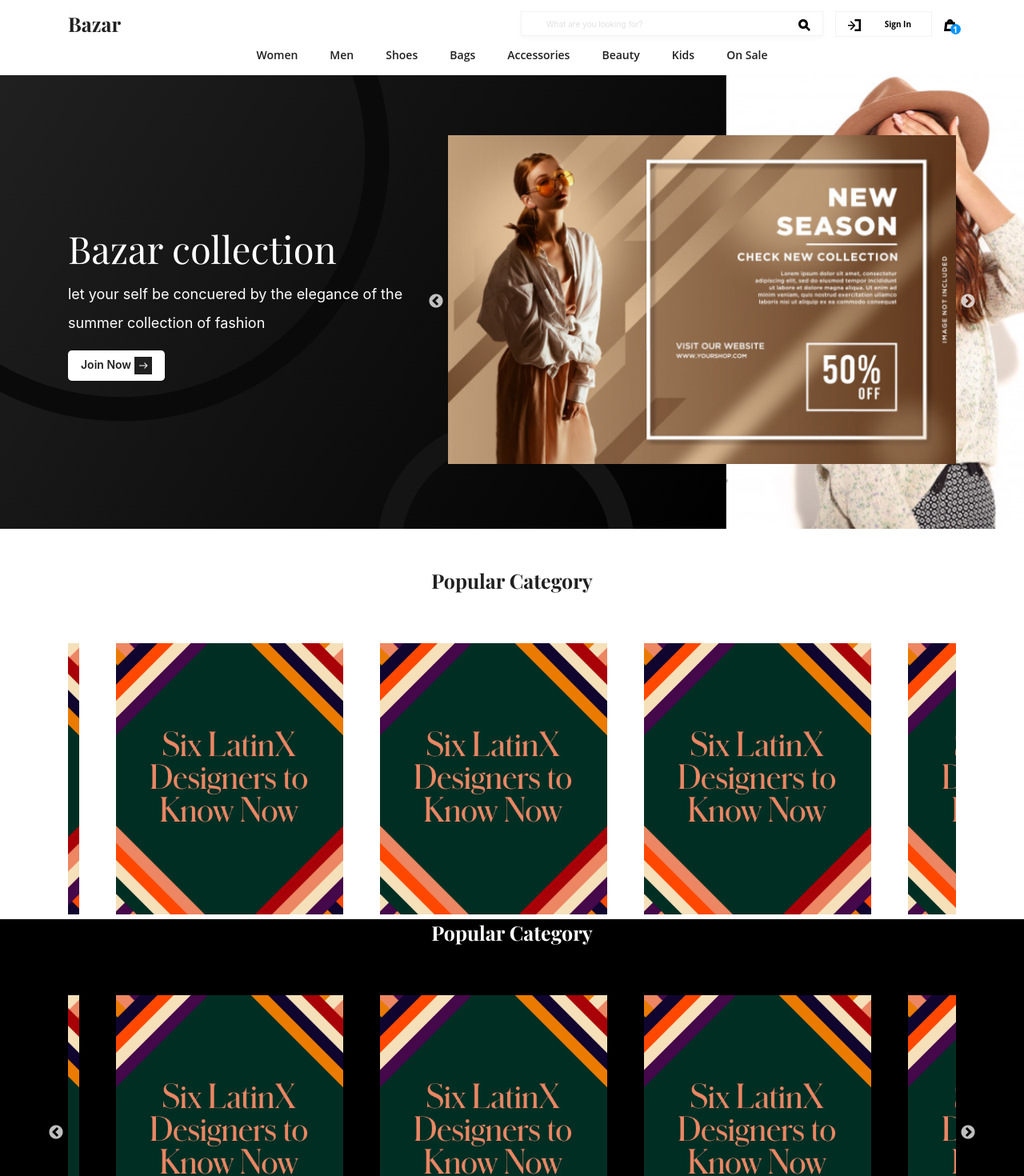
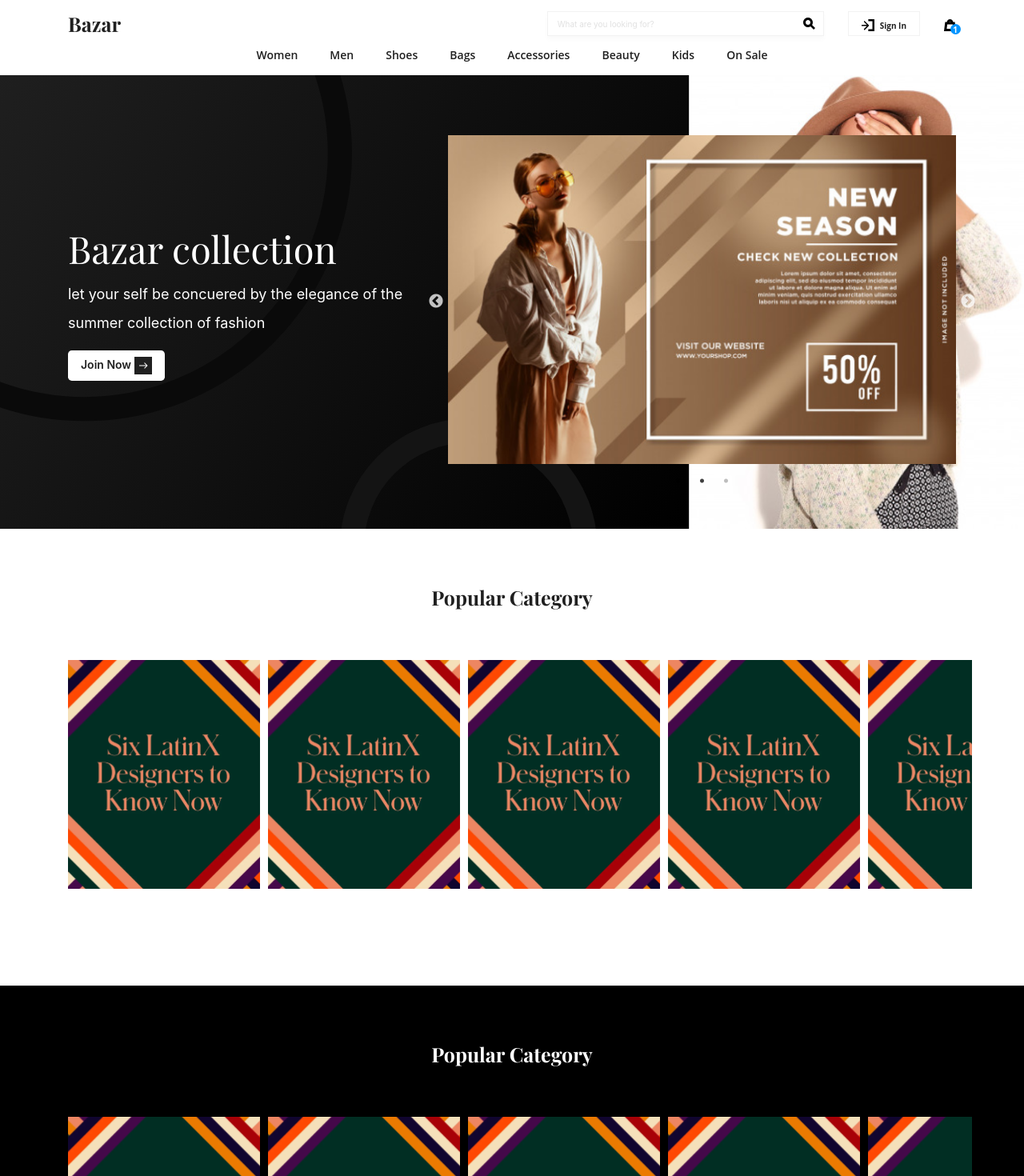
Before and after one commit to falihnaufal17/bazar-frontend, a React (Create React App) app: page / in a window 1280 px wide. Shown: the top 1470 px of the page at 80% size. Built offline with nearby package versions, Linux system fonts and the light colour scheme.

Commit message:
fix navbar and popular category section

```diff
--- a/src/App.scss
+++ b/src/App.scss
@@ -38,10 +38,10 @@
         box-shadow:none;
         font-size: 10px;
         line-height: 12px;
-        padding: 0;
-        padding-left: 26px;
-        margin-right: 150px;
         font-family: -apple-system, BlinkMacSystemFont, 'Segoe UI', Roboto, Oxygen, Ubuntu, Cantarell, 'Open Sans', 'Helvetica Neue', sans-serif;
+        @media screen and (min-width: 991px){
+            width: 319px;
+        }
     }
     .nav-box{
         background-color: #FFF;
@@ -63,7 +63,8 @@
         font-weight: bold;
         font-size: 10px;
         line-height: 14px;
-        color: #000;
+        margin-left: 7px;
+        // color: #000;
     }
     .row-p{
         margin: auto 0;
@@ -85,6 +86,22 @@
         top: 50%;
         left: 50%;
         position: absolute;
+    }
+
+    .btn-login{
+        background: $secondary;
+        border: 1px solid #F2F2F2;
+        padding: 4px 16px;
+        &:hover{
+            background-color: $primary;
+            color: $secondary !important;
+            transition: 500ms all;
+            svg{
+                path{
+                    fill: $secondary;
+                }
+            }
+        }
     }
 }
 
@@ -125,3 +142,79 @@ footer{
         background-color: #EAEAEA;
      }
 }
+
+.vertical-xs{
+    // @media screen and (max-width: 768px) {
+        display: block;
+        white-space: nowrap;
+        overflow: hidden;
+        overflow-x: auto;
+        margin: 0 -20px !important;
+        margin-top: -10px !important;
+        padding: 0 15px !important;
+        @media screen and (max-width: 768px) {
+            margin: 0 -15px !important;
+        }
+
+        > * {
+            padding: 0 5px !important;
+            display: inline-block;
+            float: none;
+            width: 250px;
+            padding-bottom: 10px !important;
+            padding-top: 10px !important;
+            max-width: inherit;
+            vertical-align: top;
+            white-space: normal;
+            margin-bottom: 42px;
+        }
+
+        &.scroll-white{
+            &::-webkit-scrollbar {
+                height: 6px;
+            }
+
+            /* Track */
+            &::-webkit-scrollbar-track {
+                background: #000;
+                border-bottom: 1px solid #FFF;
+            }
+
+            /* Handle */
+            &::-webkit-scrollbar-thumb {
+                background: #FFF;
+            }
+        }
+
+        &::-webkit-scrollbar {
+            height: 6px;
+        }
+
+        /* Track */
+        &::-webkit-scrollbar-track {
+            background: #FFF;
+            border-bottom: 2px solid #000;
+        }
+
+        /* Handle */
+        &::-webkit-scrollbar-thumb {
+            background: #000000;
+        }
+
+    // }
+}
+
+.valign {
+    display: table;
+    width: 100%;
+    height: 100%;
+
+    .inner {
+        vertical-align: middle;
+        display: table-cell;
+
+        &.bottom {
+        vertical-align: bottom;
+        }
+    }
+}
--- a/src/assets/styles/Home.scss
+++ b/src/assets/styles/Home.scss
@@ -1,8 +1,9 @@
 @import './variables';
 
-#section-jumbotron{
+#section-jumbotron{ // id = section-jumbotron
     position: relative;
     background-image: url('../images/bg-jumbotron.svg');
+    background-position: center;
     background-repeat: no-repeat;
     background-size: cover;
     padding: 75px 0;
@@ -46,6 +47,15 @@
     }
 }
 
+#section-popular-category{ // id=section-popular-category
+    .slick-slider{
+        @media screen and (max-width: 768px) {
+            .slick-arrow{
+                display: none !important;
+            }
+        }
+    }
+
     h2{
         font-weight: bold;
         font-size: 25px;
@@ -55,6 +65,10 @@ h2{
         margin-bottom: 62px;
     }
 
-.bg-dark{
+    &.bg-dark{
         background-color: #000 !important;
     }
+
+    padding-bottom: 69px;
+    padding-top: 69px;
+}
--- a/src/components/Navbar.js
+++ b/src/components/Navbar.js
@@ -12,27 +12,31 @@ const Navbar = (props) => {
                     <div className="col-auto col-lg order-2 order-md-2 order-lg-1">
                         <a className="navbar-brand" href="/">Bazar</a>
                     </div>
-                    <div className="col-auto order-5 order-md-3 order-lg-2">
-                        <div className="row row-p align-items-center nav-box">
-                            <div className="col col-lg-auto">
-                                <input className="form-control" type="text" placeholder="What are you looking for?" aria-label="Search" />
-                            </div>
-                            <div className="col-auto">
-                                <img src={SearchIcon} alt="search-icon" />
-                            </div>
+                    <div className="col col-md col-lg-auto order-5 order-md-3 order-lg-2">
+                        <div className="d-flex nav-box">
+                            <input className="form-control" type="text" placeholder="What are you looking for?" aria-label="Search" />
+                            <img src={SearchIcon} alt="search-icon" />
                         </div>
                     </div>
                     <div className="col-auto order-3 order-md-4 order-lg-3">
-                        <a href="#">
-                            <div className="row align-items-center nav-box shadow-none p3">
-                                <div className="col-auto">
-                                    <img src={SignInIcon} alt="signin-icon" />
-                                </div>
-                                <div className="col-auto">
-                                    <div className="login-text">Sign In</div>
-                                </div>
+                        <div className="valign">
+                            <div className="inner">
+                                <a href="#" className="btn-login">
+                                    {/* <div className="row align-items-center nav-box shadow-none p3">
+                                        <div className="col-auto"> */}
+                                        {/* </div>
+                                        <div className="col-auto"> */}
+                                        {/* </div>
+                                    </div> */}
+                                    {/* <img src={SignInIcon} alt="signin-icon" /> */}
+                                        <svg width="16" height="15" viewBox="0 0 16 15" fill="none" xmlns="http://www.w3.org/2000/svg">
+                                            <path fillRule="evenodd" clipRule="evenodd" d="M8.38098 15H13.5H16V12.5V2.5V0H13.5H8.38098V2.5H13.5V12.5H8.38098V15Z" fill="black"/>
+                                            <path d="M8.91128 8.38775C9.20417 8.09486 9.20417 7.61999 8.91128 7.32709L4.13831 2.55412C3.84542 2.26123 3.37054 2.26123 3.07765 2.55412C2.78476 2.84701 2.78476 3.32189 3.07765 3.61478L7.32029 7.85742L3.07765 12.1001C2.78476 12.393 2.78476 12.8678 3.07765 13.1607C3.37054 13.4536 3.84542 13.4536 4.13831 13.1607L8.91128 8.38775ZM0 8.60742H8.38095V7.10742H0V8.60742Z" fill="black"/>
+                                        </svg>
+                                        <span className="login-text">Sign In</span>
+                                </a>
                             </div>
-                        </a>
+                        </div>
                     </div>
                     <div className="col-auto order-4 order-md-5 order-lg-4">
                         <a href="#">
--- a/src/components/PopularCategory.js
+++ b/src/components/PopularCategory.js
@@ -9,31 +9,66 @@ const PopularCategory = (props) => {
         infinite: true,
         centerPadding: "60px",
         slidesToShow: 3,
-        speed: 500
+        speed: 500,
+        responsive: [
+            {
+                breakpoint: 600,
+                settings: {
+                  dots: false,
+                  infinite: true,
+                  speed: 500,
+                  slidesToShow: 3,
+                  slidesToScroll: 3,
+                  variableWidth: false,
+                  centerMode: false,
+                }
+            },
+            {
+                breakpoint: 480,
+                settings: {
+                    infinite: true,
+                    speed: 500,
+                    dots: false,
+                    slidesToShow: 2,
+                    // slidesToScroll: 3,
+                    variableWidth: false,
+                    // centerMode: false
+                }
+            }
+        ]
     };
 
     return(
         <div>
-            <Slider {...settings}>
-                <div>
-                    <img src={Gambar} alt="Gambar"/>
-                </div>
-                <div>
-                    <img src={Gambar} alt="Gambar"/>
-                </div>
-                <div>
-                    <img src={Gambar} alt="Gambar"/>
-                </div>
-                <div>
-                    <img src={Gambar} alt="Gambar"/>
-                </div>
-                <div>
-                    <img src={Gambar} alt="Gambar"/>
-                </div>
-                <div>
-                    <img src={Gambar} alt="Gambar"/>
-                </div>
-            </Slider>
+            <div className={"row vertical-xs " + props.className}>
+                <a>
+                    <img src={Gambar} alt="Gambar" className="d-block w-100"/>
+                </a>
+                <a>
+                    <img src={Gambar} alt="Gambar" className="d-block w-100"/>
+                </a>
+                <a>
+                    <img src={Gambar} alt="Gambar" className="d-block w-100"/>
+                </a>
+                <a>
+                    <img src={Gambar} alt="Gambar" className="d-block w-100"/>
+                </a>
+                <a>
+                    <img src={Gambar} alt="Gambar" className="d-block w-100"/>
+                </a>
+                <a>
+                    <img src={Gambar} alt="Gambar" className="d-block w-100"/>
+                </a>
+                <a>
+                    <img src={Gambar} alt="Gambar" className="d-block w-100"/>
+                </a>
+                <a>
+                    <img src={Gambar} alt="Gambar" className="d-block w-100"/>
+                </a>
+                <a>
+                    <img src={Gambar} alt="Gambar" className="d-block w-100"/>
+                </a>
+            </div>
         </div>
     )
 }
--- a/src/pages/Home.js
+++ b/src/pages/Home.js
@@ -26,7 +26,7 @@ const Home = (props) => {
     ]
     return(
         <div>
-            <section id="section-jumbotron" className="mb-5">
+            <section id="section-jumbotron">
                 <div className="container">
                         <div className="row align-items-center">
                             <div className="col col-md-6 col-lg-5 order-2 order-md-1">
@@ -52,14 +52,14 @@ const Home = (props) => {
                         </div>
                 </div>
             </section>
-            <section className="container">
+            <section className="container" id="section-popular-category">
                 <h2>Popular Category</h2>
                 <PopularCategory />
             </section>
-            <section className="bg-dark">
+            <section className="bg-dark" id="section-popular-category">
                 <div className="container">
                     <h2 className="text-white">Popular Category</h2>
-                    <PopularCategory />
+                    <PopularCategory className="scroll-white" />
                 </div>
             </section>
         </div>
```
Also changed, not shown: 1 other file (tests, documents, lock files or other folders). Lines whose indentation alone changed are shown as unchanged.
